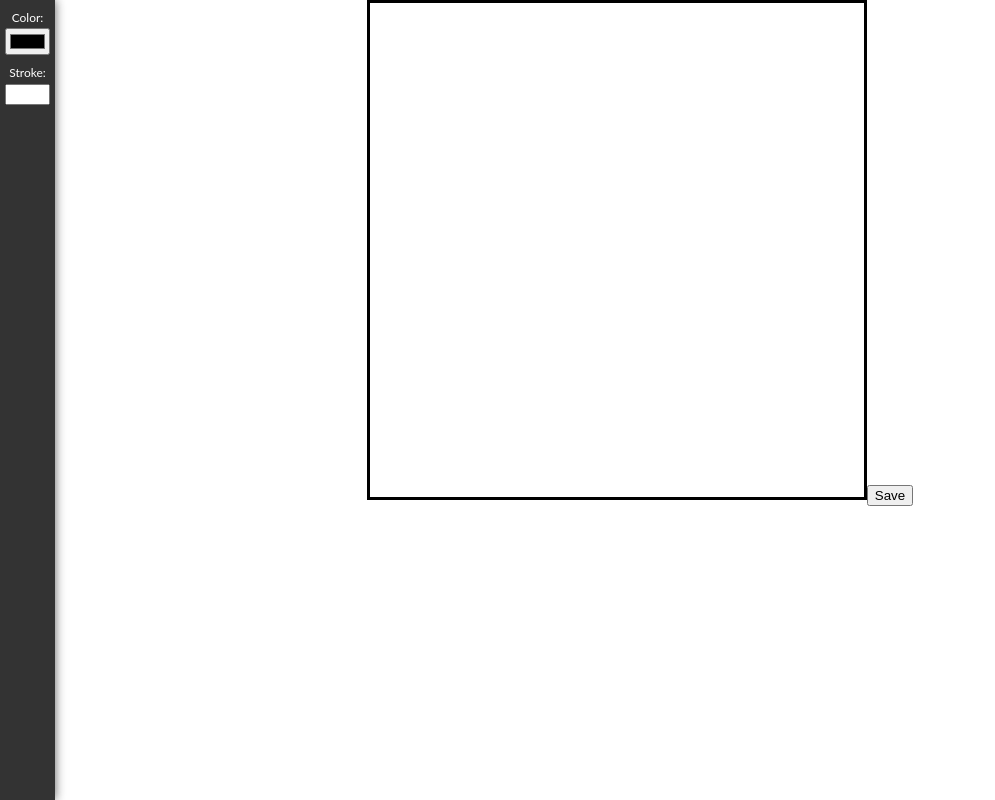
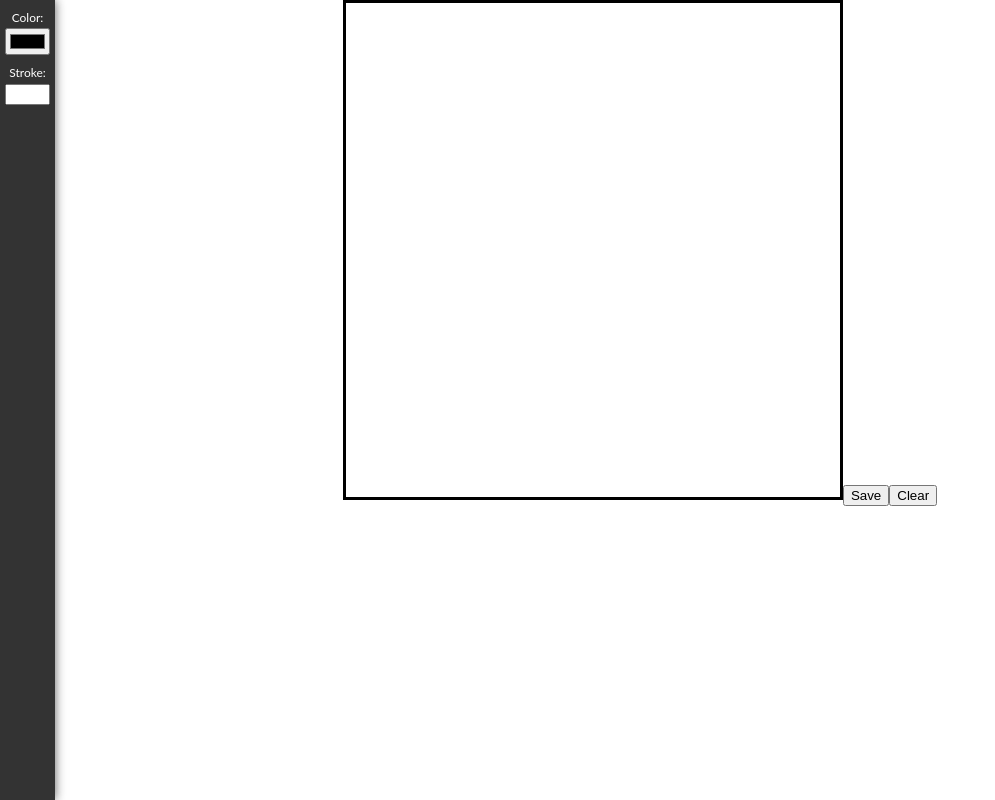
Before and after one commit to Hank95/pictogram, a React (Create React App) app: page / in a window 1280 px wide. Shown: the whole page, without its empty margins (0-995 px from the left). Built offline with nearby package versions, Linux system fonts and the light colour scheme.

Commit message:
added clear button and scroll

```diff
--- a/src/Components/Pictures.js
+++ b/src/Components/Pictures.js
@@ -2,7 +2,11 @@
   return (
     <div>
       {pictures.map((pic) => {
-        return <img src={pic} alt="Ooops" />;
+        return (
+          <div>
+            <img src={pic} alt="Ooops" />
+          </div>
+        );
       })}
     </div>
   );
--- a/src/Components/SketchPad.js
+++ b/src/Components/SketchPad.js
@@ -43,6 +43,13 @@
     console.log(contextRef.current);
   };
 
+  const clearCanvas = () => {
+    const canvas = canvasRef.current;
+    const context = canvas.getContext("2d");
+    context.fillStyle = "white";
+    context.fillRect(0, 0, canvas.width, canvas.height);
+  };
+
   return (
     <div>
       <canvas
@@ -52,6 +59,7 @@
         ref={canvasRef}
       />
       <button onClick={handleSave}>Save</button>
+      <button onClick={clearCanvas}>Clear</button>
     </div>
   );
 };
--- a/src/index.css
+++ b/src/index.css
@@ -1,3 +1,8 @@
+html {
+  scroll-behavior: smooth;
+  overflow-y: scroll;
+}
+
 body {
   margin: 0;
   font-family: -apple-system, BlinkMacSystemFont, "Segoe UI", "Roboto", "Oxygen",
```
